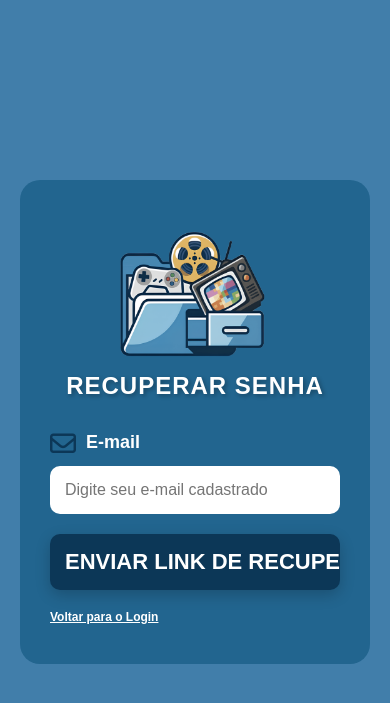
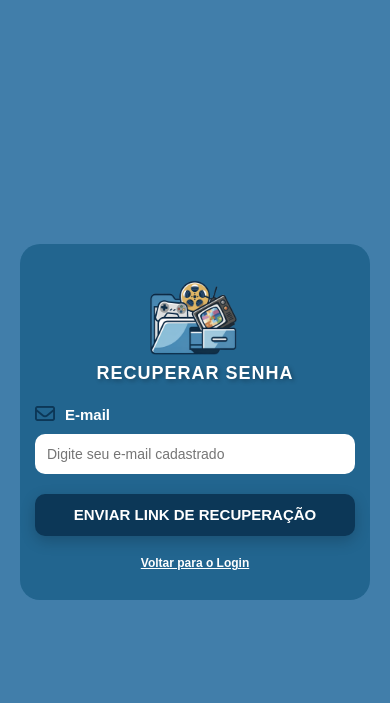
Before and after one commit to lucascarvalho1808/arquivo-nostalgia, a Flask app: page /esqueceu-senha in a window 390 px wide. Shown: the top 703 px of the page. Run offline with Flask 3, Linux system fonts and the light colour scheme.

Commit message:
fix: ajusta responsividade do formulário para telas menores que 480px

```diff
--- a/static/css/auth.css
+++ b/static/css/auth.css
@@ -156,6 +156,55 @@
     font-weight: bold;
 }
 
+/* --- MEDIA QUERIES --- */
+
+@media (max-width: 480px) {
+
+    .cartao-formulario {
+        padding: 30px 15px;
+        width: 100%;
+        margin: 20px auto;
+    }
+
+    .titulo-nostalgia {
+        font-size: 18px;
+        margin-bottom: 20px;
+    }
+
+    .logo-form {
+        max-width: 150px;
+        margin-bottom: 5px;
+    }
+
+    .botao-cadastrar,
+    .botao-entrar {
+        font-size: 15px;
+        padding: 12px 10px;
+        white-space: normal;
+        line-height: 1.2;
+        width: 100%;
+    }
+
+    input.caixa-branca {
+        font-size: 14px;
+        padding: 12px;
+    }
+
+    .label-visual {
+        font-size: 15px;
+    }
+
+    i {
+        font-size: 20px;
+    }
+
+    .links-login {
+        flex-direction: column;
+        align-items: center;
+        gap: 15px;
+        text-align: center;
+    }
+}
 
 @media (max-width: 300px) {
     .cartao-formulario {
```
